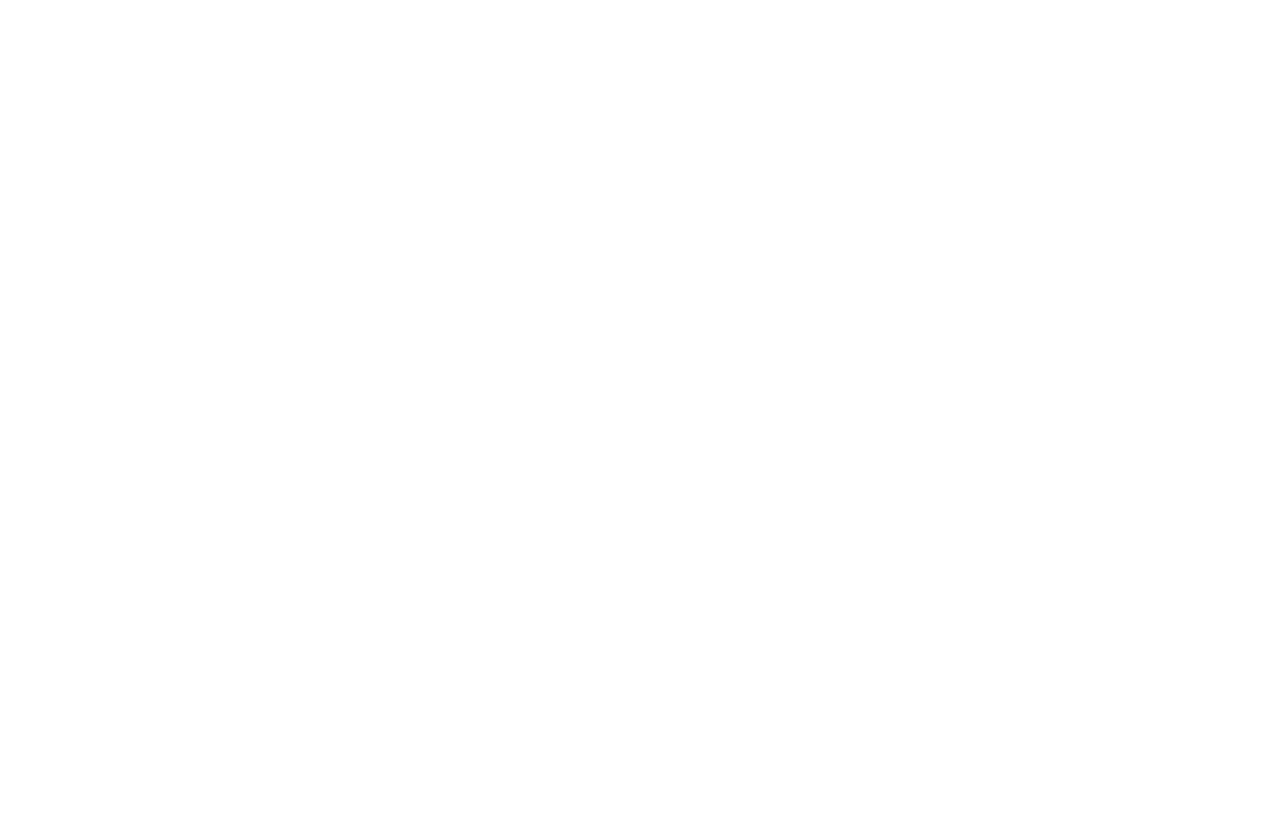
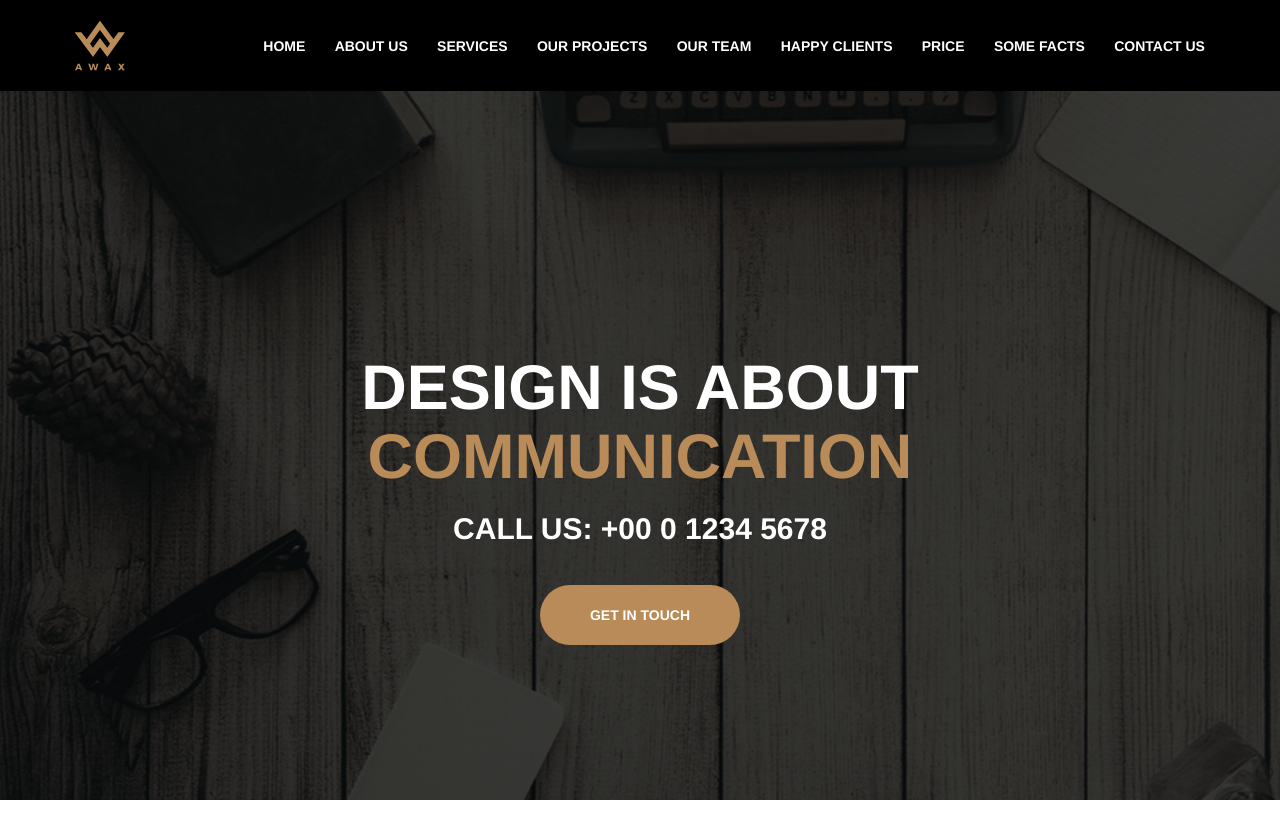
Before and after one commit to Przemekphob/Project-6, a website: page index.html in a window 1280 px wide. Before the commit the page ends 800 px from the top, so only its background shows below. Drawn offline with nearby package versions, Linux system fonts and the light colour scheme.

Commit message:
added navbar and jumbotron

```diff
--- a/index.html
+++ b/index.html
@@ -3,7 +3,7 @@
     <head>
         <meta charset="UTF-8">
         <meta name="viewport" content="width=device-width, initial-scale=1.0">
-        <title>Project nr 5</title>
+        <title>Project nr 6</title>
         <link rel="stylesheet" href="https://cdnjs.cloudflare.com/ajax/libs/font-awesome/4.7.0/css/font-awesome.min.css">
         <link rel="stylesheet" href="https://maxcdn.bootstrapcdn.com/bootstrap/3.3.6/css/bootstrap.min.css" integrity="sha384-1q8mTJOASx8j1Au+a5WDVnPi2lkFfwwEAa8hDDdjZlpLegxhjVME1fgjWPGmkzs7" crossorigin="anonymous">
         <link href="https://fonts.googleapis.com/css?family=Montserrat:300,400,600,700" rel="stylesheet">
@@ -11,10 +11,30 @@
     </head>
     <body>
         <nav class="navi">
-
+            <div class="navi__wrapper container">
+                <div class="logo">
+                    <img src="images/Logo.png" alt="logo"/>
+                </div>
+                <ul class="menu">
+                    <li><a href="#">home</a></li>
+                    <li><a href="#">about us</a></li>
+                    <li><a href="#">services</a></li>
+                    <li><a href="#">our projects</a></li>
+                    <li><a href="#">our team</a></li>
+                    <li><a href="#">happy clients</a></li>
+                    <li><a href="#">price</a></li>
+                    <li><a href="#">some facts</a></li>
+                    <li><a href="#">contact us</a></li>
+                </ul>
+            </div>
         </nav>
-
-
+        <section class="jumbotron">
+            <div class="header container">
+                <h1>Design is about communication</h1>
+                <h2>call us: +00 0 1234 5678 </h2>
+                <button class="corebtn">Get In Touch</button>
+            </div>
+        </section>
         <script defer src="https://use.fontawesome.com/releases/v5.0.6/js/all.js"></script>
         <script src="https://ajax.googleapis.com/ajax/libs/jquery/1.12.2/jquery.min.js"></script>
         <script src="https://maxcdn.bootstrapcdn.com/bootstrap/3.3.6/js/bootstrap.min.js" integrity="sha384-0mSbJDEHialfmuBBQP6A4Qrprq5OVfW37PRR3j5ELqxss1yVqOtnepnHVP9aJ7xS" crossorigin="anonymous"></script>
--- /dev/null
+++ b/sass/globals/_corebuttons.scss
@@ -0,0 +1,10 @@
+.corebtn {
+	color: $white;
+	background-color: $twine;
+	text-transform: uppercase;
+	padding: 20px 50px;
+	border-radius: 30px;
+	border: none;
+	margin: 25px;
+	font-weight: $bold;
+}
--- /dev/null
+++ b/sass/globals/_globals.scss
@@ -0,0 +1,3 @@
+@import 'reset';
+@import 'headers';
+@import 'corebuttons';
--- /dev/null
+++ b/sass/globals/_headers.scss
@@ -0,0 +1,9 @@
+h1 {
+	font-size: $fontxxxl;
+	text-transform: uppercase;
+}
+
+h2 {
+	font-size: $fontxxl;
+	text-transform: uppercase;
+}
--- /dev/null
+++ b/sass/globals/_reset.scss
@@ -0,0 +1,16 @@
+h1, h2, h3, h4, p, a, ul, li, i {
+	padding: 0;
+	margin: 0;
+}
+
+a {
+	&:visited {
+		text-decoration: none;
+	}
+	&:hover {
+		text-decoration: none;
+	}
+	&:active {
+		text-decoration: none;
+	}
+}
--- a/sass/style.scss
+++ b/sass/style.scss
@@ -1,3 +1,82 @@
 @import '../sass/variables/variables';
 
-@import '../sass/sections/nav';
+@import '../sass/globals/globals';
+
+.navi {
+	background-color: $black;
+	display: flex;
+	justify-content: space-between;
+	position: fixed;
+	left: 0;
+	right: 0;
+	top: 0;
+	width: 100%;
+	z-index: 999;
+
+
+	&__wrapper {
+		display: flex;
+		flex-direction: row;
+		justify-content: space-between;
+		padding: 20px;
+		.logo {
+			flex: 2;
+
+		}
+		.menu {
+			flex: 10;
+			display: flex;
+			align-items: center;
+			flex-direction: row;
+			justify-content: space-between;
+			text-transform: uppercase;
+			list-style: none;
+
+			li {
+				position: relative;
+				a {
+					color: $white;
+					font-weight: $bold;
+					&:hover {
+						&:before {
+						  	content: "";
+						  	position: absolute;
+						 	width: 100%;
+						  	bottom: -175%;
+						  	justify-content: center;
+						  	border: 3px solid $twine;
+						}
+					}
+				}
+			}
+		}
+	}
+}
+
+.jumbotron {
+	background-image: url('../images/jumbo.png');
+	height: 100vh;
+	background-size: cover;
+	.header {
+		padding: 300px 0 250px 0;
+		display: flex;
+		justify-content: center;
+		align-items: center;
+		text-align: center;
+		flex-direction: column;
+		color: $white;
+		h1 {
+			padding: 5px 150px;
+			color: $twine;
+			font-weight: $bold;
+			&:first-line {
+				color: $white;
+			}
+		}
+		h2 {
+			padding: 15px;
+			font-weight: $semibold;
+		}
+
+	}
+}
--- /dev/null
+++ b/sass/variables/_colors.scss
@@ -0,0 +1,5 @@
+$black: #000;
+$white: #FFF;
+$twine: #b88b58;
+$lightgrey: #aeaeae;
+$grey: #373737;
--- /dev/null
+++ b/sass/variables/_fontweights.scss
@@ -0,0 +1,4 @@
+$light: 300;
+$regular: 400;
+$semibold: 600;
+$bold: 700;
--- a/sass/variables/_var.scss
+++ b/sass/variables/_var.scss
@@ -0,0 +1,7 @@
+$fontsxs: 12px;
+$fonts: 13px;
+$fontm: 14px;
+$fontl: 18px;
+$fontxl: 24px;
+$fontxxl: 30px;
+$fontxxxl: 72px;
--- a/sass/variables/_variables.scss
+++ b/sass/variables/_variables.scss
@@ -1,2 +1,4 @@
 @import 'fonts';
 @import 'var';
+@import 'colors';
+@import 'fontweights';
```
Also changed, not shown: README.md, css/style.css, css/style.prefixed.css, images/Logo.png (added), images/jumbo.png (added), 1 other file.
